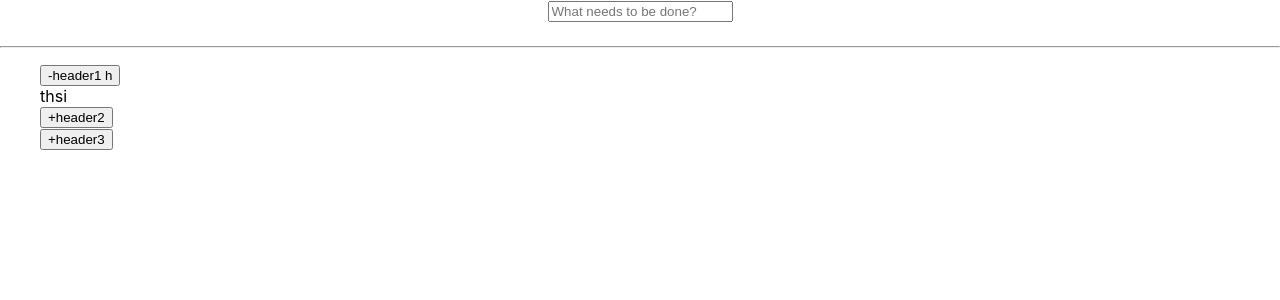
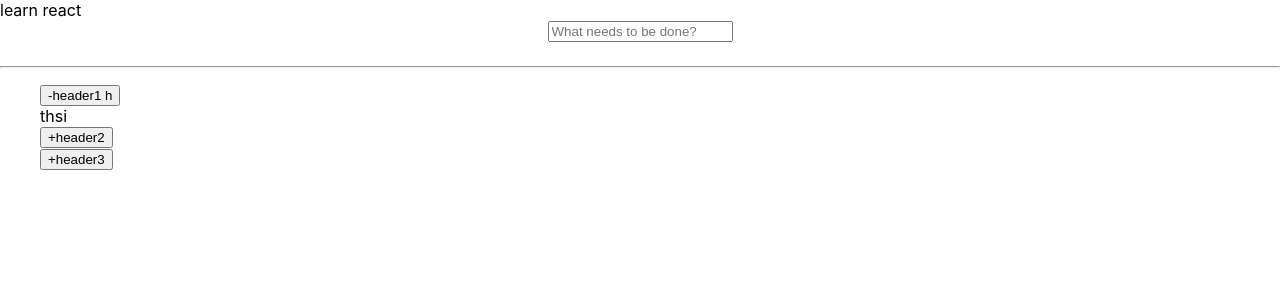
Before and after one commit to malikaansari91/design-system, a React (Create React App) app: page / in a window 1280 px wide. Shown: the top 300 px of the page. Built offline with nearby package versions, Linux system fonts and the light colour scheme.

Commit message:
test failing

```diff
--- a/src/App.js
+++ b/src/App.js
@@ -7,6 +7,7 @@ import { TodoContextProvider } from "./context/TodoContext";
 function App() {
   return (
     <>
+      <a>learn react</a>
       <TodoContextProvider>
         <div className="App">
           <div className="todo-container">
```
